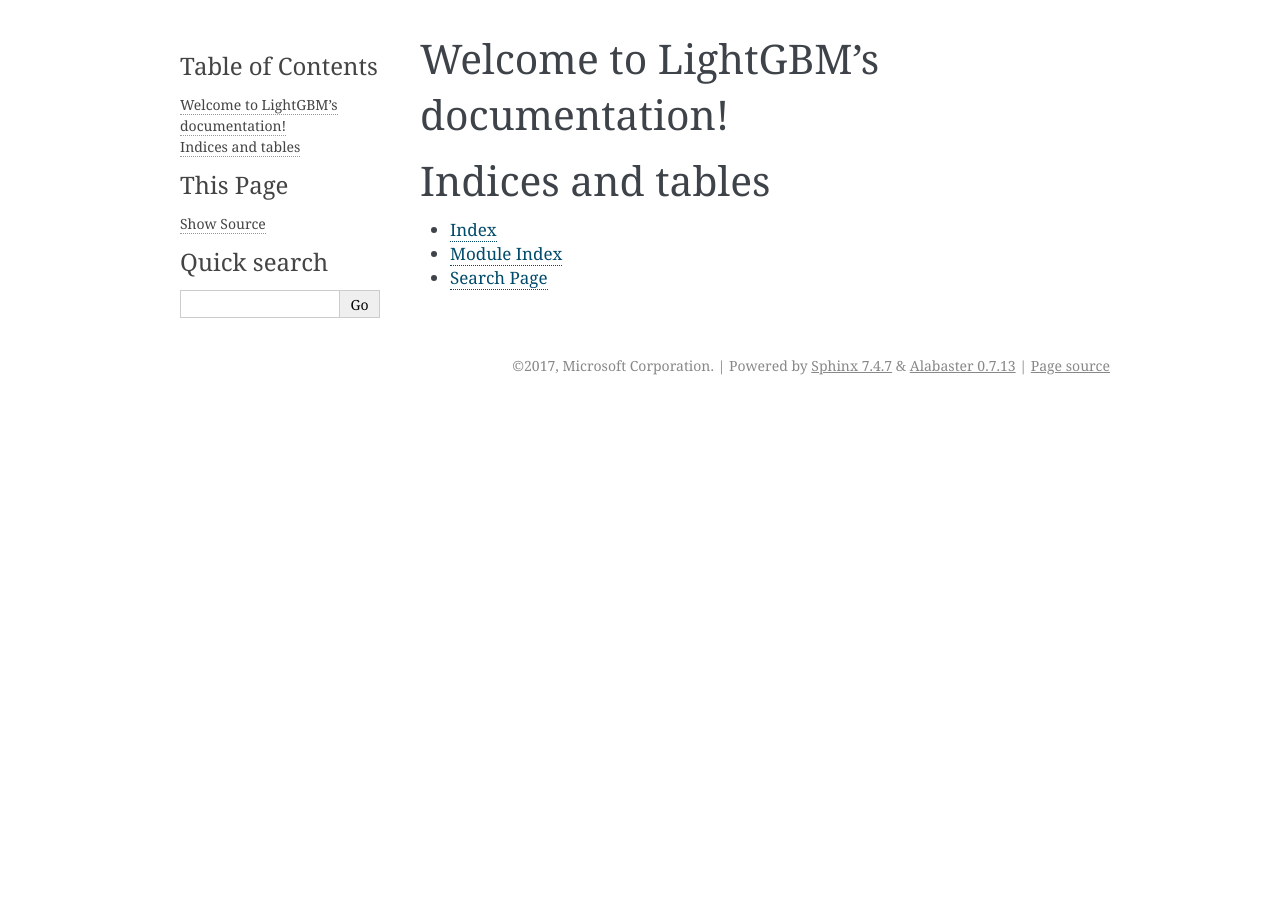
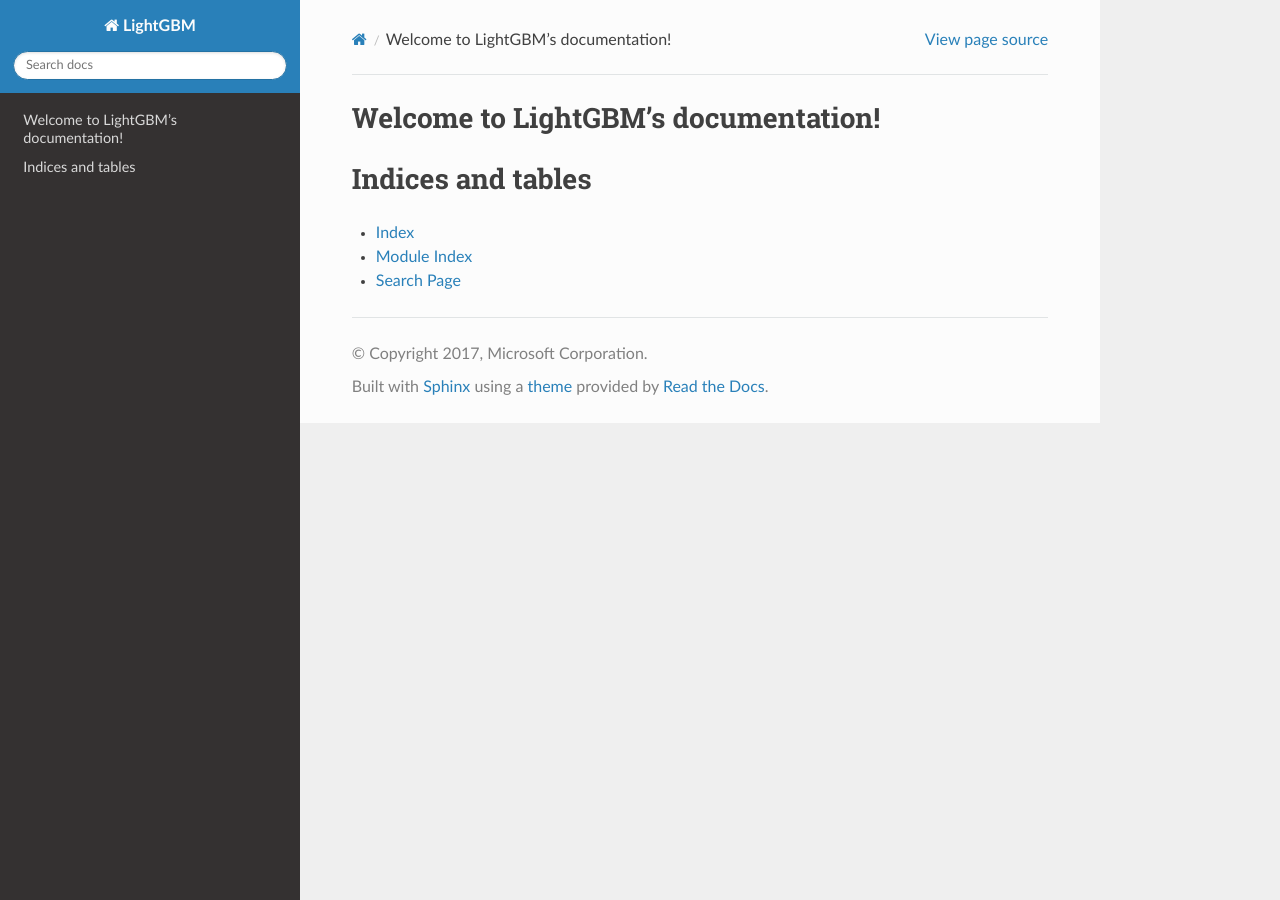
Before and after one commit to microsoft/LightGBM, a Sphinx documentation site: the page built from docs/index.rst, in a window 1280 px wide. Built offline with Sphinx 7.4.7 and the Read the Docs theme 2.0.0, drawn with Linux system fonts in a browser that asks for light colours; some of the changed lines change nothing that is shown.

Commit message:
docs: update conf.py

```diff
--- a/docs/conf.py
+++ b/docs/conf.py
@@ -21,6 +21,9 @@
 # import sys
 # sys.path.insert(0, os.path.abspath('.'))
 
+from recommonmark.parser import CommonMarkParser
+from recommonmark.transform import AutoStructify
+
 
 # -- General configuration ------------------------------------------------
 
@@ -31,16 +34,22 @@
 # Add any Sphinx extension module names here, as strings. They can be
 # extensions coming with Sphinx (named 'sphinx.ext.*') or your custom
 # ones.
-extensions = []
+extensions = [
+    'sphinx.ext.autodoc',
+    'sphinx.ext.todo',
+    'sphinx.ext.viewcode',
+    'sphinx.ext.napoleon',
+]
 
 # Add any paths that contain templates here, relative to this directory.
 templates_path = ['_templates']
 
 # The suffix(es) of source filenames.
 # You can specify multiple suffix as a list of string:
-#
-# source_suffix = ['.rst', '.md']
-source_suffix = '.rst'
+source_parsers = {
+    '.md': CommonMarkParser,
+}
+source_suffix = ['.rst', '.md']
 
 # The master toctree document.
 master_doc = 'index'
@@ -83,7 +92,7 @@
 # The theme to use for HTML and HTML Help pages.  See the documentation for
 # a list of builtin themes.
 #
-html_theme = 'alabaster'
+html_theme = 'sphinx_rtd_theme'
 
 # Theme options are theme-specific and customize the look and feel of a theme
 # further.  For a list of options available for each theme, see the
@@ -152,3 +161,13 @@
      author, 'LightGBM', 'One line description of project.',
      'Miscellaneous'),
 ]
+
+
+# https://recommonmark.readthedocs.io/en/latest/
+github_doc_root = 'https://github.com/Microsoft/LightGBM/tree/master/docs'
+def setup(app):
+    app.add_config_value('recommonmark_config', {
+            'url_resolver': lambda url: github_doc_root + url,
+            'auto_toc_tree_section': 'Contents',
+            }, True)
+    app.add_transform(AutoStructify)
```
